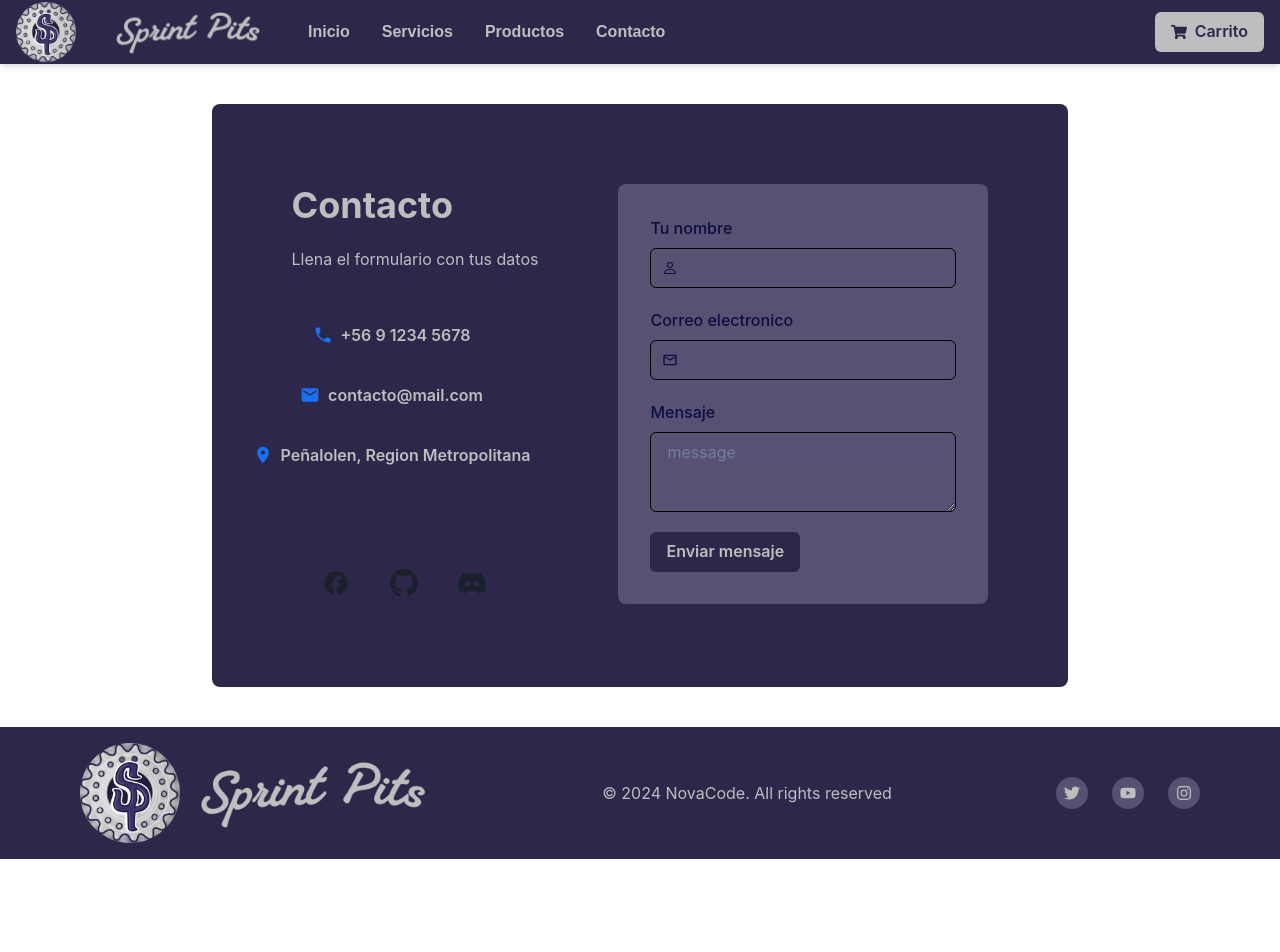
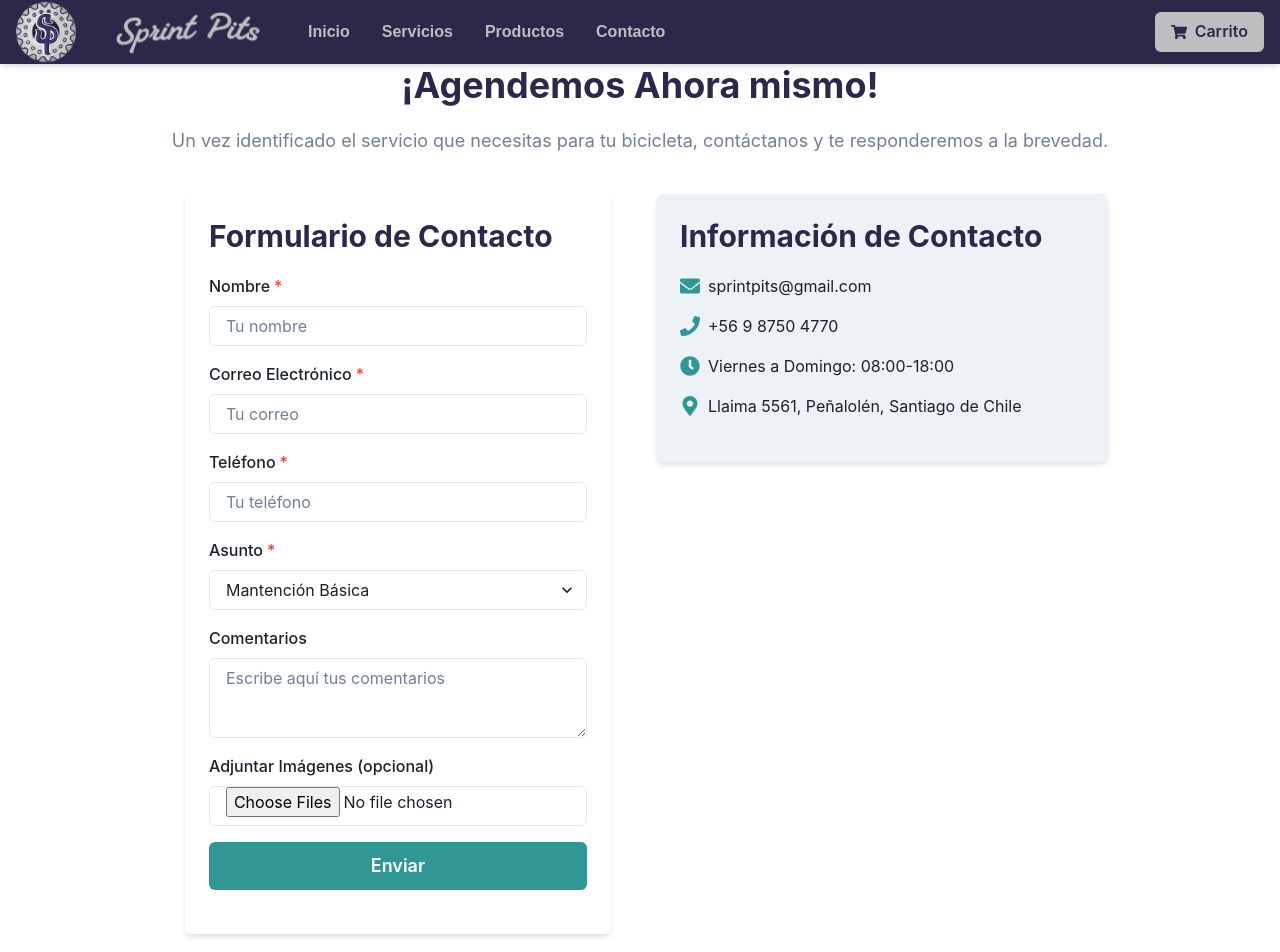
Before and after one commit to Softwave-SpA/WebSite_Bikes, a React (Vite) app: page /contact in a window 1280 px wide. Shown: the top 952 px of the page. Before the commit the page ends 859 px from the top, so only its background shows below. Built offline with nearby package versions, Linux system fonts and the light colour scheme.

Commit message:
Add ContactForm

```diff
--- /dev/null
+++ b/src/components/contactForm.jsx
@@ -0,0 +1,159 @@
+import React, { useState, useRef } from "react";
+import {
+  Box,
+  Button,
+  FormControl,
+  FormLabel,
+  Input,
+  Textarea,
+  Select,
+  Stack,
+  useToast,
+  InputGroup,
+  Heading,
+  useColorModeValue,
+} from "@chakra-ui/react";
+
+const ContactForm = () => {
+  const [formData, setFormData] = useState({
+    nombre: "",
+    correo: "",
+    telefono: "",
+    asunto: "Mantención: Básica",
+    comentarios: "",
+    imagenes: null,
+  });
+
+  const fileInputRef = useRef(null);
+  const toast = useToast();
+
+  const handleChange = (e) => {
+    const { name, value } = e.target;
+    setFormData({ ...formData, [name]: value });
+  };
+
+  const handleFileChange = (e) => {
+    const selectedFiles = e.target.files;
+    const validFormats = ["image/jpeg", "image/png", "image/gif", "image/bmp", "image/webp", "image/svg+xml"];
+
+    // Verificación de cada archivo seleccionado
+    for (let i = 0; i < selectedFiles.length; i++) {
+      if (!validFormats.includes(selectedFiles[i].type)) {
+        toast({
+          title: "Formato de archivo no válido",
+          description: "Por favor, adjunta solo imágenes en formato JPG, JPEG, PNG, GIF, BMP, WEBP o SVG.",
+          status: "error",
+          duration: 5000,
+          isClosable: true,
+        });
+        // Limpiar la bandeja de archivos adjuntos
+        fileInputRef.current.value = "";
+        return;
+      }
+    }
+
+    setFormData({ ...formData, imagenes: selectedFiles });
+  };
+
+  const handleSubmit = (e) => {
+    e.preventDefault();
+    // Aquí puedes manejar el envío del formulario
+    toast({
+      title: "Formulario enviado",
+      description: "Nos pondremos en contacto contigo pronto.",
+      status: "success",
+      duration: 5000,
+      isClosable: true,
+    });
+  };
+
+  return (
+    <Box maxW="600px" mx="auto" p={6} boxShadow="md" rounded="md">
+      <Heading size='lg' color={useColorModeValue('#2D284A', 'gray.800')}>Formulario de Contacto</Heading>
+      <form onSubmit={handleSubmit}>
+        <Stack py='5' spacing={4}>
+          <FormControl id="nombre" isRequired>
+            <FormLabel>Nombre</FormLabel>
+            <Input
+              type="text"
+              name="nombre"
+              placeholder="Tu nombre"
+              value={formData.nombre}
+              onChange={handleChange}
+            />
+          </FormControl>
+
+          <FormControl id="correo" isRequired>
+            <FormLabel>Correo Electrónico</FormLabel>
+            <Input
+              type="email"
+              name="correo"
+              placeholder="Tu correo"
+              value={formData.correo}
+              onChange={handleChange}
+            />
+          </FormControl>
+
+          <FormControl id="telefono" isRequired>
+            <FormLabel>Teléfono</FormLabel>
+            <Input
+              type="tel"
+              name="telefono"
+              placeholder="Tu teléfono"
+              value={formData.telefono}
+              onChange={handleChange}
+            />
+          </FormControl>
+
+          <FormControl id="asunto" isRequired>
+            <FormLabel>Asunto</FormLabel>
+            <Select
+              name="asunto"
+              value={formData.asunto}
+              onChange={handleChange}
+            >
+              <option>Mantención Básica</option>
+              <option>Mantención Media</option>
+              <option>Mantención Full</option>
+              <option>Mantención Fixie</option>
+              <option>Mantención Triatlón</option>
+              <option>Evaluación</option>
+              <option>Consulta</option>
+              <option>Otros</option>
+            </Select>
+          </FormControl>
+
+          <FormControl id="comentarios">
+            <FormLabel>Comentarios</FormLabel>
+            <Textarea
+              name="comentarios"
+              value={formData.comentarios}
+              onChange={handleChange}
+              placeholder="Escribe aquí tus comentarios"
+            />
+          </FormControl>
+
+          <FormControl id="imagenes">
+            <FormLabel>Adjuntar Imágenes (opcional)</FormLabel>
+            <InputGroup>
+              <Input
+                type="file"
+                name="imagenes"
+                onChange={handleFileChange}
+                multiple
+                accept=".jpg, .jpeg, .png, .gif, .bmp, .webp, .svg"
+                ref={fileInputRef}
+              />
+            </InputGroup>
+          </FormControl>
+
+          <Button type="submit" colorScheme="teal" size="lg" w="full">
+            Enviar
+          </Button>
+        </Stack>
+      </form>
+    </Box>
+  );
+};
+
+export default ContactForm;
--- /dev/null
+++ b/src/components/contactInfo.jsx
@@ -0,0 +1,30 @@
+import { Box, Flex, Icon, Text, VStack, Heading, useColorModeValue } from "@chakra-ui/react";
+import { FaEnvelope, FaPhone, FaClock, FaMapMarkerAlt } from "react-icons/fa";
+
+const ContactInfo = () => {
+  return (
+    <Box p={6} bg="gray.100" borderRadius="lg" shadow="md">
+      <Heading size='lg' color={useColorModeValue('#2D284A', 'gray.800')}>Información de Contacto</Heading>
+      <VStack py='5' align="start" spacing={4}>
+        <Flex align="center">
+          <Icon as={FaEnvelope} boxSize={5} color="teal.500" mr={2} />
+          <Text fontSize="md">sprintpits@gmail.com</Text>
+        </Flex>
+        <Flex align="center">
+          <Icon as={FaPhone} boxSize={5} color="teal.500" mr={2} />
+          <Text fontSize="md">+56 9 8750 4770</Text>
+        </Flex>
+        <Flex align="center">
+          <Icon as={FaClock} boxSize={5} color="teal.500" mr={2} />
+          <Text fontSize="md">Viernes a Domingo: 08:00-18:00</Text>
+        </Flex>
+        <Flex align="center">
+          <Icon as={FaMapMarkerAlt} boxSize={5} color="teal.500" mr={2} />
+          <Text fontSize="md">Llaima 5561, Peñalolén, Santiago de Chile</Text>
+        </Flex>
+      </VStack>
+    </Box>
+  );
+};
+
+export default ContactInfo;
--- a/src/components/pricingCard.jsx
+++ b/src/components/pricingCard.jsx
@@ -34,7 +34,7 @@ const Feature = (props) => {
   );
 };
 
-const PricingCard = ({ title, price, features }) => {
+const PricingCard = ({ title, price, features, onScheduleClick }) => {
   return (
     <Box
       rounded={["none", "lg"]}
@@ -87,6 +87,7 @@ const PricingCard = ({ title, price, features }) => {
             bg: "gray.100",
             _dark: { bg: "gray.700" },
           }}
+          onClick={onScheduleClick}
         >
           Agendar
         </Link>
--- a/src/views/contact.jsx
+++ b/src/views/contact.jsx
@@ -16,6 +16,7 @@ import {
   InputGroup,
   InputLeftElement,
   Textarea,
+  SimpleGrid
 } from '@chakra-ui/react'
 import {
   MdPhone,
@@ -25,10 +26,24 @@ import {
   MdOutlineEmail,
 } from 'react-icons/md'
 import { BsGithub, BsDiscord, BsPerson } from 'react-icons/bs'
+import ContactForm from '../components/contactForm';
+import ContactInfo from '../components/contactInfo';
+import DividerText from '../components/dividerText';
 
 export default function Contact() {
   return (
     <Container bg="white" maxW="full" mt={0} centerContent overflow="hidden">
+      <Box >
+      <DividerText
+				title={"¡Agendemos Ahora mismo!"}
+				subtitle={"Un vez identificado el servicio que necesitas para tu bicicleta, contáctanos y te responderemos a la brevedad."}
+			/>
+				<SimpleGrid py='10' columns={[1, , 2]} gap={[16, 8]} alignItems="start">
+					<ContactForm/>
+					<ContactInfo/>
+				</SimpleGrid>
+			</Box>
+
       <Flex>
         <Box
           bg="#2D284A"
--- a/src/views/services.jsx
+++ b/src/views/services.jsx
@@ -1,16 +1,25 @@
+import React, { useRef } from 'react';
 import {
 	Box,
-  Flex,
-  useColorModeValue,
+  	Flex,
+  	useColorModeValue,
+	SimpleGrid
 } from '@chakra-ui/react';
 import DividerText from '../components/dividerText';
 import generalServices from '../assets/generalServices';
 import specificServices from '../assets/specificServices';
 import PricingCard from '../components/pricingCard';
 import WorkshopCard from '../components/workshopCard';
-import { SimpleGrid } from '@chakra-ui/react';
+import ContactForm from '../components/contactForm';
+import ContactInfo from '../components/contactInfo';
 
 function Services() {
+	const contactRef = useRef(null); // Crea la referencia
+
+	const scrollToContact = () => {
+	  contactRef.current.scrollIntoView({ behavior: 'smooth' });
+	};
+
 	return (
 		<Flex
 			minH={'50vh'}
@@ -31,6 +40,7 @@ function Services() {
 						title={service.title}
 						price={service.price}
 						features={service.features}
+              			onScheduleClick={scrollToContact}
 					/>
 					))}
 
@@ -38,13 +48,14 @@ function Services() {
 			</Box>
 			<DividerText title={"Mantenciones Específicas"}/>
 			<Box maxW="5xl" py="10" mx="auto">
-				<SimpleGrid columns={[1, 2]} gap={[16, 8]}>
+				<SimpleGrid columns={[1, , 2]} gap={[16, 8]}>
 					{specificServices.map((service, index) => (
 					<PricingCard
 						key={index}
 						title={service.title}
 						price={service.price}
 						features={service.features}
+						onScheduleClick={scrollToContact}
 					/>
 					))}
 				</SimpleGrid>
@@ -53,6 +64,16 @@ function Services() {
 			<Box maxW="3xl" py="10" mx="auto">
 				<WorkshopCard/>
 			</Box>
+			<Box maxW="5xl" py="5" mx="auto" ref={contactRef}>
+			<DividerText
+				title={"¡Agendemos Ahora mismo!"}
+				subtitle={"Un vez identificado el servicio que necesitas para tu bicicleta, contáctanos y te responderemos a la brevedad."}
+			/>
+				<SimpleGrid py='10' columns={[1, , 2]} gap={[16, 8]} alignItems="start">
+					<ContactForm/>
+					<ContactInfo/>
+				</SimpleGrid>
+			</Box>
 		</Flex>
 	);
 }
```
